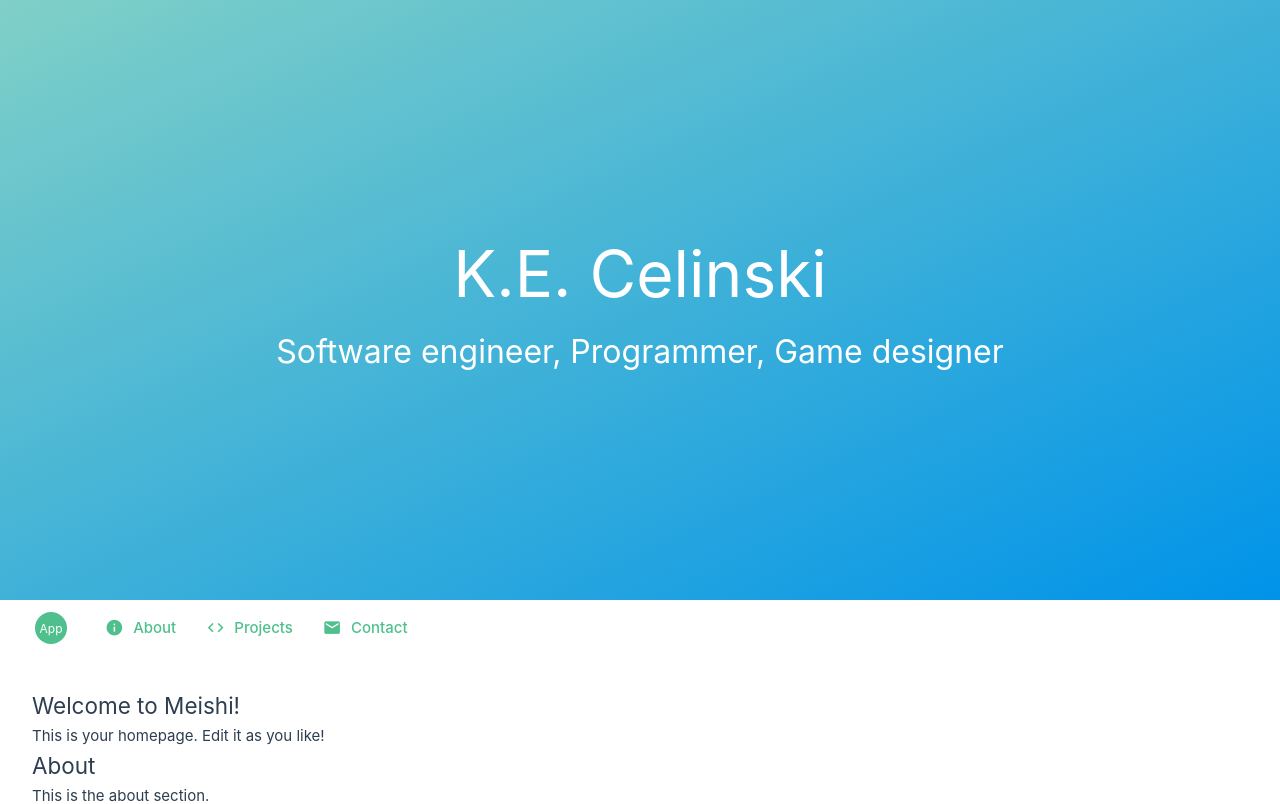
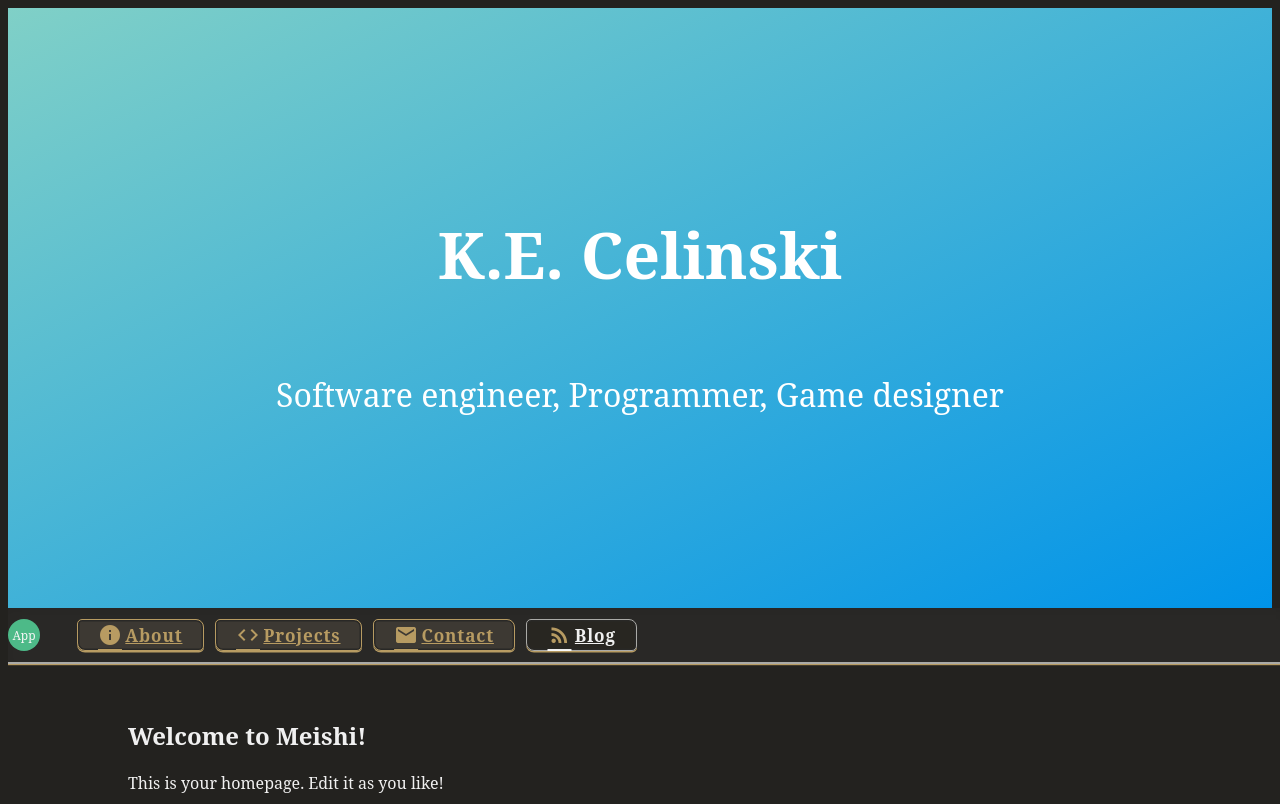
Before and after one commit to Altair115/Meishi, a Vue app: page /#/ in a window 1280 px wide. Shown: the top 804 px of the page. Built offline with nearby package versions, Linux system fonts and the light colour scheme.

Commit message:
first steps to restyle the site into a uniform style that isnt the default

```diff
--- a/src/App.vue
+++ b/src/App.vue
@@ -34,13 +34,14 @@ onBeforeUnmount(() => {
     <h1>K.E. Celinski</h1>
     <p>Software engineer, Programmer, Game designer</p>
   </Banner>
-  <NavBar :sticky="isSticky" @height="updateNavBarHeight"/>
-  <div v-if="isSticky" :style="{height: navbarHeight + 'px'}"></div>
-  <div class="main-content">
+  <NavBar :sticky="isSticky" @height="updateNavBarHeight" />
+
+  <!-- Spacer for sticky navbar -->
+  <div v-if="isSticky" :style="{ height: navbarHeight + 'px' }"></div>
+
+  <main class="nier-main-content">
     <router-view />
-    <!-- This dummy block makes page long for scrolling! -->
-    <div style="height: 2000px; background: repeating-linear-gradient(#eee, #ddd 100px);"></div>
-  </div>
+  </main>
 </template>
 
 <style scoped>
--- a/src/assets/base.css
+++ b/src/assets/base.css
@@ -1,55 +1,26 @@
-/* color palette from <https://github.com/vuejs/theme> */
 :root {
-  --vt-c-white: #ffffff;
-  --vt-c-white-soft: #f8f8f8;
-  --vt-c-white-mute: #f2f2f2;
-
-  --vt-c-black: #181818;
-  --vt-c-black-soft: #222222;
-  --vt-c-black-mute: #282828;
-
-  --vt-c-indigo: #2c3e50;
-
-  --vt-c-divider-light-1: rgba(60, 60, 60, 0.29);
-  --vt-c-divider-light-2: rgba(60, 60, 60, 0.12);
-  --vt-c-divider-dark-1: rgba(84, 84, 84, 0.65);
-  --vt-c-divider-dark-2: rgba(84, 84, 84, 0.48);
-
-  --vt-c-text-light-1: var(--vt-c-indigo);
-  --vt-c-text-light-2: rgba(60, 60, 60, 0.66);
-  --vt-c-text-dark-1: var(--vt-c-white);
-  --vt-c-text-dark-2: rgba(235, 235, 235, 0.64);
-}
-
-/* semantic color variables for this project */
-:root {
-  --color-background: var(--vt-c-white);
-  --color-background-soft: var(--vt-c-white-soft);
-  --color-background-mute: var(--vt-c-white-mute);
-
-  --color-border: var(--vt-c-divider-light-2);
-  --color-border-hover: var(--vt-c-divider-light-1);
-
-  --color-heading: var(--vt-c-text-light-1);
-  --color-text: var(--vt-c-text-light-1);
-
+  /* NieR: Automata inspired palette */
+  --nier-bg-dark: #111111;
+  --nier-panel-dark: #222426;
+  --nier-text-light: #F5F5F2;
+  --nier-border-gray: #D8D8D8;
+  --nier-accent-sepia: #877965;
+  --nier-accent-blue: #6E93B5;
   --section-gap: 160px;
 }
 
 @media (prefers-color-scheme: dark) {
   :root {
-    --color-background: var(--vt-c-black);
-    --color-background-soft: var(--vt-c-black-soft);
-    --color-background-mute: var(--vt-c-black-mute);
-
-    --color-border: var(--vt-c-divider-dark-2);
-    --color-border-hover: var(--vt-c-divider-dark-1);
-
-    --color-heading: var(--vt-c-text-dark-1);
-    --color-text: var(--vt-c-text-dark-2);
+    --nier-bg-dark: #111111;
+    --nier-panel-dark: #222426;
+    --nier-text-light: #F5F5F2;
+    --nier-border-gray: #A9A9A9;
+    --nier-accent-sepia: #b6a590;
+    --nier-accent-blue: #80a0c0;
   }
 }
 
+/* Reset & base styles */
 *,
 *::before,
 *::after {
@@ -60,27 +31,23 @@
 
 body {
   min-height: 100vh;
-  color: var(--color-text);
-  background: var(--color-background);
-  transition:
-    color 0.5s,
-    background-color 0.5s;
+  color: var(--nier-text-light);
+  background: var(--nier-bg-dark);
+  font-family:
+          'Noto Serif',
+          'Roboto',
+          -apple-system,
+          BlinkMacSystemFont,
+          'Segoe UI',
+          sans-serif;
+  font-size: 15px;
   line-height: 1.6;
-  font-family:
-    Inter,
-    -apple-system,
-    BlinkMacSystemFont,
-    'Segoe UI',
-    Roboto,
-    Oxygen,
-    Ubuntu,
-    Cantarell,
-    'Fira Sans',
-    'Droid Sans',
-    'Helvetica Neue',
-    sans-serif;
-  font-size: 15px;
+  transition: color 0.3s, background 0.3s;
   text-rendering: optimizeLegibility;
   -webkit-font-smoothing: antialiased;
   -moz-osx-font-smoothing: grayscale;
 }
+
+html {
+  scroll-behavior: smooth;
+}
--- a/src/assets/main.css
+++ b/src/assets/main.css
@@ -10,27 +10,30 @@
   padding: 2rem;
 }
 
-html {
-  scroll-behavior: smooth;
+/* NieR style anchor and accent coloring */
+a {
+  color: var(--nier-accent-blue);
+  text-decoration: none;
+  transition: color 0.2s, background 0.2s;
+  padding: 0.12em 0.24em;
+  border-radius: 2px;
 }
 
-a,
+a:hover {
+  color: var(--nier-accent-sepia);
+  background: rgba(135, 121, 101, 0.09);
+}
+
+/* Utility semantic color for emphasis if needed */
 .green {
+  color: var(--nier-accent-blue);
   text-decoration: none;
-  color: hsla(160, 100%, 37%, 1);
-  transition: 0.4s;
+  transition: color 0.4s;
   padding: 3px;
 }
 
 @media (hover: hover) {
   a:hover {
-    background-color: hsla(160, 100%, 37%, 0.2);
+    background-color: rgba(135, 121, 101, 0.13);
   }
 }
-
-@media (min-width: 1024px) {
-  body {
-    /* Remove display: flex if not needed */
-    /* place-items: center; (remove if not centering multiple body children) */
-  }
-}
--- /dev/null
+++ b/src/assets/nier-theme.css
@@ -0,0 +1,123 @@
+:root {
+    --nier-bg-dark: #23221f;
+    --nier-panel-dark: #292826;
+    --nier-border-gray: #aaaaa7;
+    --nier-accent-sepia: #b79b62;
+    --nier-text-light: #ffffffee;
+    --nier-font-title: 'Noto Serif', 'Roboto', serif;
+}
+
+/* Panel styles */
+.nier-panel {
+    background: var(--nier-panel-dark);
+    border: 2px solid var(--nier-border-gray);
+    box-shadow:
+            0 1.2px 0 0 var(--nier-accent-sepia),
+            0 6px 16px -9px rgba(0,0,0,0.15) inset;
+    border-radius: 7px;
+    padding: 1rem 2rem;
+    color: var(--nier-text-light);
+}
+
+/* Navbar styles */
+.nier-navbar {
+    width: 100vw;
+    left: 0;
+    display: flex;
+    align-items: center;
+    background: var(--nier-panel-dark);
+    height: 54px;
+    border-bottom: 2px solid var(--nier-border-gray);
+    font-family: var(--nier-font-title);
+    box-shadow:
+            0 1.2px 0 0 var(--nier-accent-sepia),
+            0 6px 16px -9px rgba(0,0,0,0.14) inset;
+}
+.nier-navbar-logo {
+    color: var(--nier-text-light);
+    margin-right: 2.3rem;
+    text-decoration: none;
+    opacity: 0.96;
+    transition: opacity .18s;
+}
+.nier-navbar-links {
+    display: flex;
+    list-style: none;
+    gap: 0.7rem;
+    padding: 0;
+    margin: 0;
+}
+
+/* Button / Nav item */
+.nier-navbar-link {
+    display: flex;
+    align-items: center;
+    color: var(--nier-text-light);
+    font-family: var(--nier-font-title);
+    font-weight: 600;
+    background: rgba(40,37,29, 0.48);
+    border: 1.2px solid var(--nier-border-gray);
+    border-radius: 5px 8px 5px 8px;
+    box-shadow:
+            0 1.5px 0 0 var(--nier-accent-sepia),
+            0 0 0 1.5px var(--nier-panel-dark) inset;
+    font-size: 1.07em;
+    letter-spacing: .05em;
+    position: relative;
+    padding: 0.18em 1.18em;
+    transition: color .18s, border-color .16s, background .25s, box-shadow .14s;
+}
+.nier-navbar-link:hover,
+.nier-navbar-link:focus {
+    color: var(--nier-accent-sepia);
+    background: rgba(135,121,101, 0.13);
+    border-color: var(--nier-accent-sepia);
+    box-shadow:
+            0 3px 10px 0 rgba(135,121,101,0.08),
+            0 1.5px 0 0 var(--nier-accent-sepia),
+            0 0 0 1.5px var(--nier-bg-dark) inset;
+}
+.nier-navbar-link-active {
+    background: rgba(135,121,101, 0.21);
+    border-color: var(--nier-accent-sepia);
+    color: var(--nier-accent-sepia);
+}
+
+/* Icon in nav */
+.nier-navbar-icon {
+    margin-right: 0.14em;
+    font-size: 1.19em;
+    color: var(--nier-accent-sepia);
+}
+
+/* Optional: Nier holographic-corner accent */
+.nier-ui-corner {
+    content: '';
+    position: absolute;
+    bottom: 0; right: 0;
+    width: .68em; height: .68em;
+    border-bottom: 2px solid var(--nier-accent-sepia);
+    border-right: 2px solid var(--nier-accent-sepia);
+    opacity: 0.22;
+    pointer-events: none;
+}
+.nier-navbar-link:hover .nier-ui-corner,
+.nier-navbar-link:focus .nier-ui-corner,
+.nier-navbar-link-active .nier-ui-corner {
+    opacity: 0.72;
+}
+
+/* Main content wrapper – applies to your router-view container */
+.nier-main-content {
+    max-width: 1024px;
+    margin: 0 auto;
+    padding: 2.2rem 1.3rem 4rem 1.3rem;
+    min-height: 80vh;
+    background: none;
+}
+
+body {
+    background: var(--nier-bg-dark);
+    color: var(--nier-text-light);
+    font-family: var(--nier-font-title);
+}
--- a/src/components/navigation/NavBar.vue
+++ b/src/components/navigation/NavBar.vue
@@ -41,11 +41,11 @@ function handleLogoClick(event: MouseEvent) {
 </script>
 
 <template>
-  <nav :class="['navbar', { 'navbar-sticky': props.sticky }]">
-    <a href="/home" class="navbar-logo" title="Home" @click="handleLogoClick">
+  <nav :class="['nier-navbar', { 'navbar-sticky': props.sticky }]">
+    <a href="/home" class="nier-navbar-logo" title="Home" @click="handleLogoClick">
       <Logo />
     </a>
-    <ul class="navbar-links">
+    <ul class="nier-navbar-links">
       <li>
         <NavBarItem to="#about" label="About" icon="info" />
       </li>
@@ -63,39 +63,11 @@ function handleLogoClick(event: MouseEvent) {
 </template>
 
 <style scoped>
-.navbar {
-  width: 100vw;
-  left: 0;
-  z-index: 1000;
-  display: flex;
-  align-items: center;
-  background: transparent;
-  padding: 0 2rem;
-  height: 56px;
-  transition: background 0.3s, box-shadow 0.3s;
-  box-shadow: none;
-  /* Only sticky will be fixed! */
-  position: static;
-  top: auto;
-}
 .navbar-sticky {
   position: fixed;
   top: 0;
-  background: #222 !important;
-  box-shadow: 0 2px 8px rgba(0,0,0,0.09);
-}
-.navbar-logo {
-  display: flex;
-  align-items: center;
-  color: #fff;
-  margin-right: 2rem;
-  transition: opacity .2s;
-  text-decoration: none;
-}
-.navbar-links {
-  display: flex;
-  list-style: none;
-  padding: 0;
-  margin: 0;
+  background: var(--nier-panel-dark) !important;
+  box-shadow: 0 2px 12px rgba(16, 16, 16, 0.13);
+  border-bottom: 1.5px solid var(--nier-border-gray);
 }
 </style>
--- a/src/components/navigation/NavBarItem.vue
+++ b/src/components/navigation/NavBarItem.vue
@@ -38,41 +38,17 @@ function scrollToSection(id: string) {
 <template>
   <router-link
       :to="props.to.startsWith('#') ? '/' : props.to"
-      class="navbar-link"
+      class="nier-navbar-link"
       :title="label"
       @click="handleClick"
+      active-class="nier-navbar-link-active"
+      exact-active-class="nier-navbar-link-active"
   >
-    <span v-if="icon" class="material-icons icon">{{ icon }}</span>
+    <span v-if="icon" class="material-icons nier-navbar-icon">{{ icon }}</span>
     <slot>{{ label }}</slot>
   </router-link>
 </template>
 
 <style scoped>
-.navbar-link {
-  display: flex;
-  align-items: center;
-  color: #fff;
-  margin-right: 1.5rem;
-  font-weight: 500;
-  text-decoration: none;
-  transition: color .2s;
-}
-.navbar-link:hover, .router-link-exact-active {
-  color: #4fc08d;
-}
-.icon {
-  margin-right: 0.5em;
-  font-size: 1.25em;
-  vertical-align: middle;
-}
-.material-icons {
-  font-family: 'Material Icons';
-  font-style: normal;
-  font-weight: normal;
-  line-height: 1;
-  letter-spacing: normal;
-  text-transform: none;
-  display: inline-block;
-  direction: ltr;
-}
+
 </style>
--- a/src/main.js
+++ b/src/main.js
@@ -1,4 +1,4 @@
-import './assets/main.css'
+import './assets/nier-theme.css'
 import 'material-design-icons-iconfont/dist/material-design-icons.css'
 
 import { createApp } from 'vue'
--- a/src/views/BlogView.vue
+++ b/src/views/BlogView.vue
@@ -4,6 +4,8 @@
 
 <template>
 <h1>Blog</h1>
+  <!-- Demo block for scroll testing, remove in production -->
+  <div style="height: 2000px; background: repeating-linear-gradient(#23221f 0 20px, #2f2d2a 21px 120px);"></div>
 </template>
 
 <style scoped>
--- a/src/views/HomeView.vue
+++ b/src/views/HomeView.vue
@@ -19,6 +19,8 @@ import ContactView from "@/views/ContactView.vue";
   <section id="contact">
     <ContactView/>
   </section>
+  <!-- Demo block for scroll testing, remove in production -->
+  <div style="height: 2000px; background: repeating-linear-gradient(#23221f 0 20px, #2f2d2a 21px 120px);"></div>
 </template>
 
 <style scoped>
```
